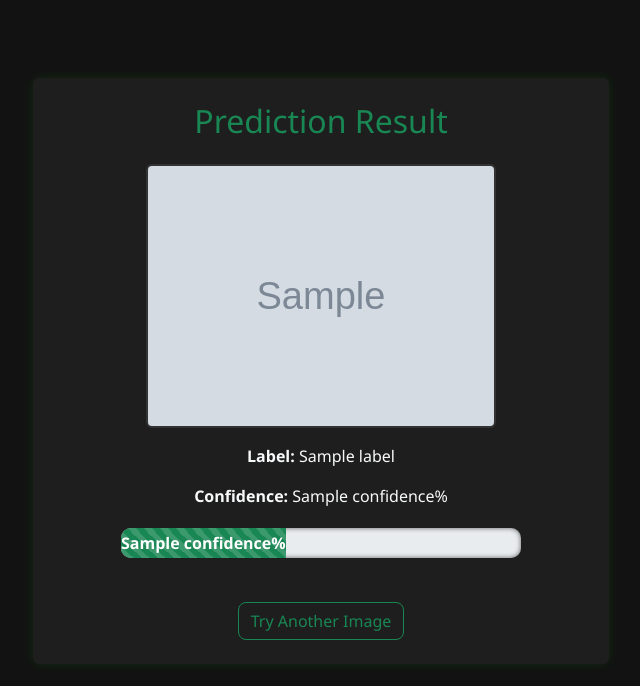
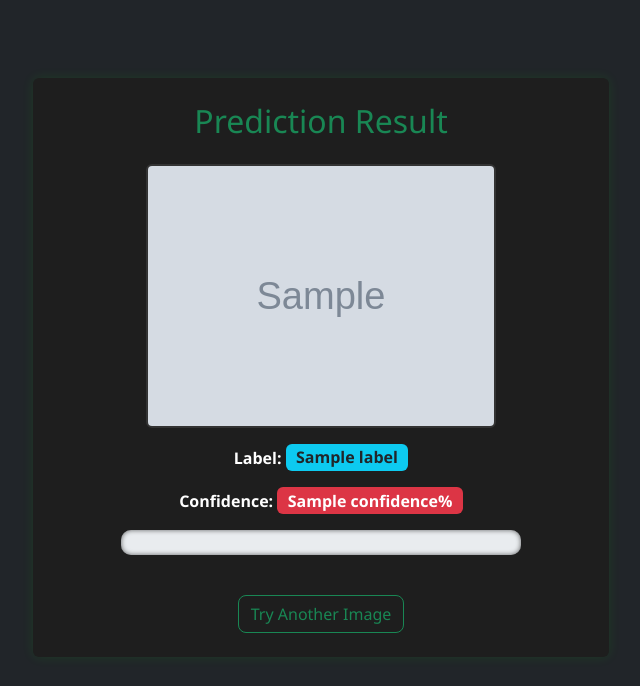
Before and after one commit to harizonelopez/AI_FASTAPI-project, a FastAPI app: template app/templates/result.html in a window 1280 px wide. Shown: the top 686 px of the page, without its empty margins (319-959 px from the left). Run offline with FastAPI, Linux system fonts and the light colour scheme; the template is opened without the code that fills it: most values are stand-ins (such as "Sample title", 1, 10 or a date in 2020); grey boxes marked "Sample" are stand-in pictures.

Commit message:
Refactor HTML structure for improved readability and consistency in result and upload pages

```diff
--- a/app/templates/result.html
+++ b/app/templates/result.html
@@ -4,37 +4,70 @@
     <meta charset="UTF-8">
     <title>Prediction Result</title>
     <meta name="viewport" content="width=device-width, initial-scale=1.0">
+
     <!-- Bootstrap CDN -->
-    <link href="https://cdn.jsdelivr.net/npm/bootstrap@5.3.3/dist/css/bootstrap.min.css"
-          rel="stylesheet">
+    <link href="https://cdn.jsdelivr.net/npm/bootstrap@5.3.3/dist/css/bootstrap.min.css" rel="stylesheet">
+
     <!-- Custom result page styling -->
-    <link href="/static/css/result-style.css"
-          rel="stylesheet">
+    <link href="/static/css/result-style.css" rel="stylesheet">
 </head>
-<body>
+<body class="bg-dark text-white">
     <div class="container mt-5">
         <div class="p-4 rounded" style="background-color: #1e1e1e; box-shadow: 0 0 12px rgba(0, 255, 0, 0.1);">
             <h2 class="text-success mb-4">Prediction Result</h2>
 
-            <img src="{{ image_url }}" alt="Uploaded Image" class="img-fluid rounded mb-3" style="max-width: 350px; border: 2px solid #333;">
+            <!-- Image -->
+            <img src="{{ image_url }}" alt="Uploaded Image" class="img-fluid rounded mb-3"
+                 style="max-width: 350px; border: 2px solid #333;">
 
-            <p><strong>Label:</strong> {{ label }}</p>
-            <p><strong>Confidence:</strong> {{ confidence }}%</p>
+            <!-- Label -->
+            <p>
+                <strong>Label:</strong>
+                <span class="badge bg-info text-dark fs-6">{{ label }}</span>
+            </p>
 
-            <div class="progress mx-auto" style="max-width: 400px;">
+            <!-- Confidence -->
+            <p>
+                <strong>Confidence:</strong>
+                {% if confidence >= 80 %}
+                    <span class="badge bg-success fs-6">{{ confidence }}%</span>
+                {% elif confidence >= 50 %}
+                    <span class="badge bg-warning text-dark fs-6">{{ confidence }}%</span>
+                {% else %}
+                    <span class="badge bg-danger fs-6">{{ confidence }}%</span>
+                {% endif %}
+            </p>
+
+            <!-- Progress bar -->
+            <div class="progress mx-auto my-3" style="max-width: 400px; height: 25px;">
                 <div
-                    class="progress-bar bg-success progress-bar-striped progress-bar-animated"
+                    class="progress-bar progress-bar-striped progress-bar-animated
+                        {% if confidence >= 80 %}bg-success
+                        {% elif confidence >= 50 %}bg-warning text-dark
+                        {% else %}bg-danger
+                        {% endif %}"
                     role="progressbar"
-                    style="width: {{ confidence }}%;"
+                    style="width: 0%;"
                     aria-valuenow="{{ confidence }}"
                     aria-valuemin="0"
-                    aria-valuemax="100">
+                    aria-valuemax="100"
+                    id="confidenceBar">
                     {{ confidence }}%
                 </div>
             </div>
-
             <a href="/" class="btn btn-outline-success mt-4">Try Another Image</a>
         </div>
     </div>
 </body>
+    <script>
+        // Animate confidence bar width smoothly
+        window.addEventListener('DOMContentLoaded', () => {
+            const bar = document.getElementById('confidenceBar');
+            const confidence = bar.getAttribute('aria-valuenow');
+            setTimeout(() => {
+                bar.style.transition = 'width 1.2s ease-out';
+                bar.style.width = confidence + '%';
+            }, 200);
+        });
+    </script>
 </html>
--- a/app/templates/upload.html
+++ b/app/templates/upload.html
@@ -43,7 +43,7 @@
             <p class="mt-2">Processing image...</p>
         </div>
     </div>
-
+</body>
     <!-- JavaScript -->
     <script>
         const form = document.getElementById('uploadForm');
@@ -73,5 +73,4 @@
             }
         });
     </script>
-</body>
 </html>
```
Also changed, not shown: app/static/css/result-style.css (line endings or trailing spaces).
